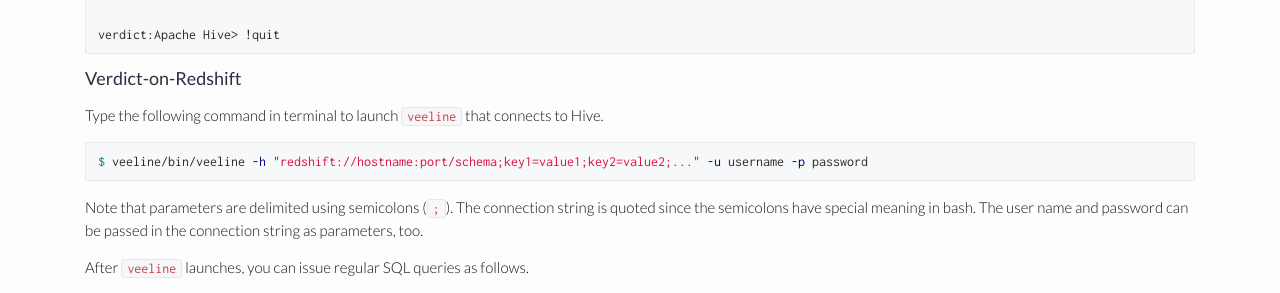
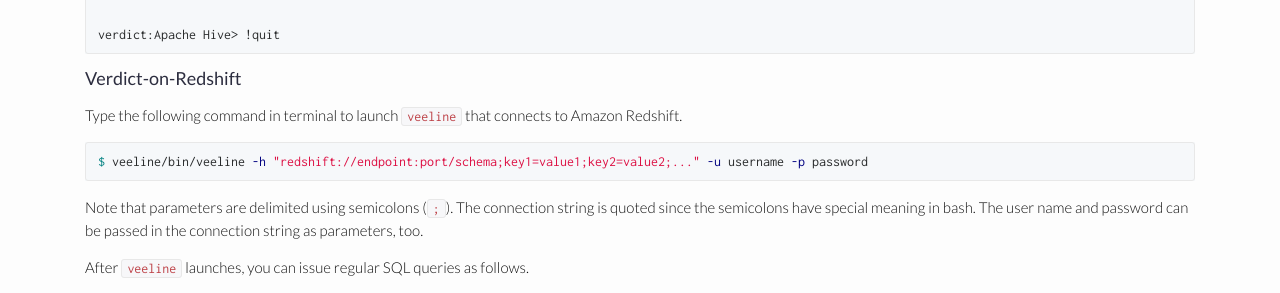
Before and after one commit to verdict-project/verdict-project.github.io, a Jekyll site: the page built from documentation/quick_start/index.md, in a window 1280 px wide and 900 px high, scrolled down 3280 px. Shown: the part 154-447 px from the top of the window. Built offline with Jekyll 4.4.1, drawn with Linux system fonts in a browser that asks for light colours; nearby versions of some CDN libraries.

Commit message:
update redshift doc

````diff
--- a/documentation/quick_start/index.md
+++ b/documentation/quick_start/index.md
@@ -158,10 +158,10 @@
 
 #### Verdict-on-Redshift
 
-Type the following command in terminal to launch `veeline` that connects to Hive.
+Type the following command in terminal to launch `veeline` that connects to Amazon Redshift.
 
 ```bash
-$ veeline/bin/veeline -h "redshift://hostname:port/schema;key1=value1;key2=value2;..." -u username -p password
+$ veeline/bin/veeline -h "redshift://endpoint:port/schema;key1=value1;key2=value2;..." -u username -p password
 ```
 
 Note that parameters are delimited using semicolons (`;`). The connection string is quoted since the semicolons have special meaning in bash. The user name and password can be passed in the connection string as parameters, too.
````
